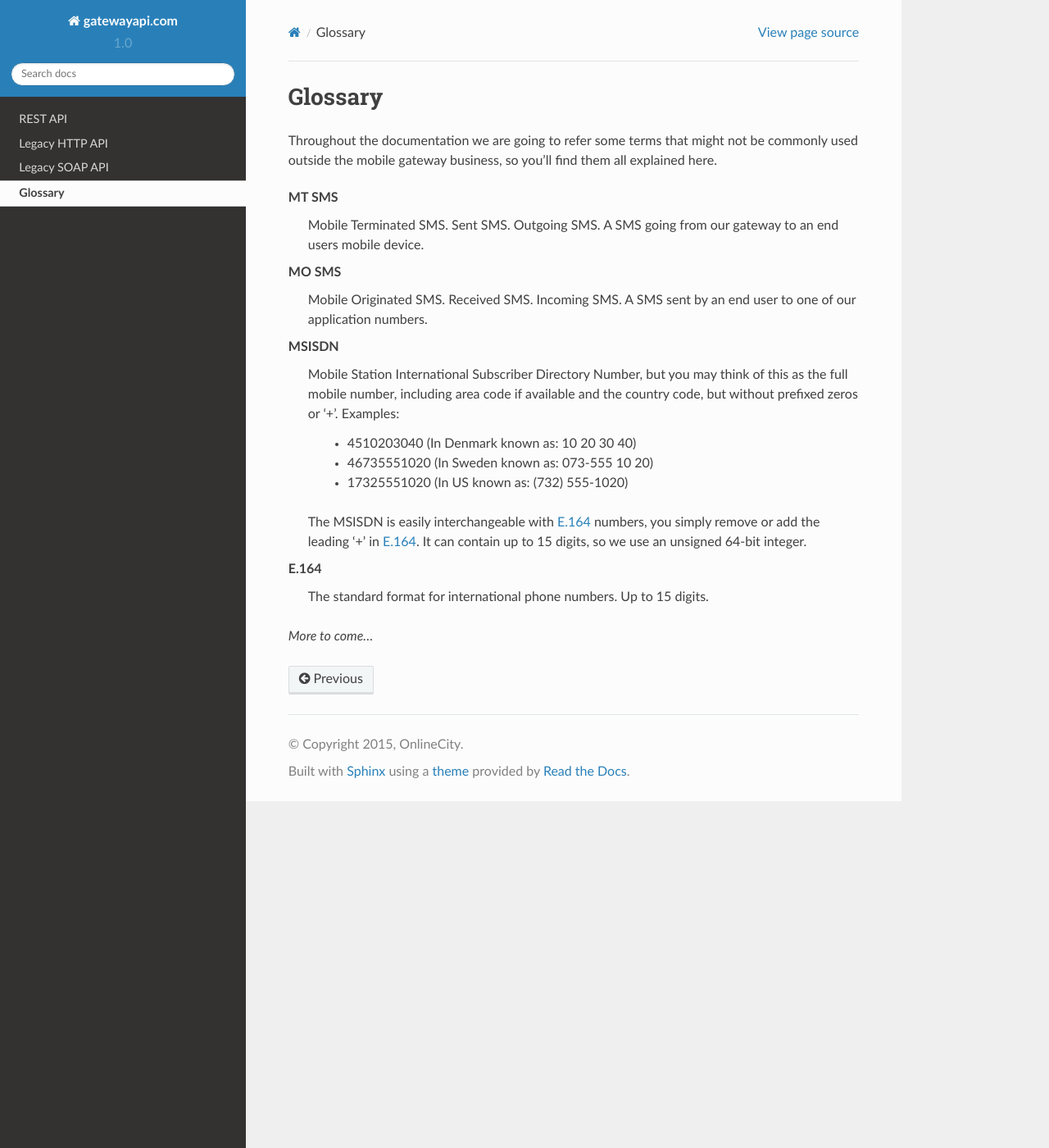
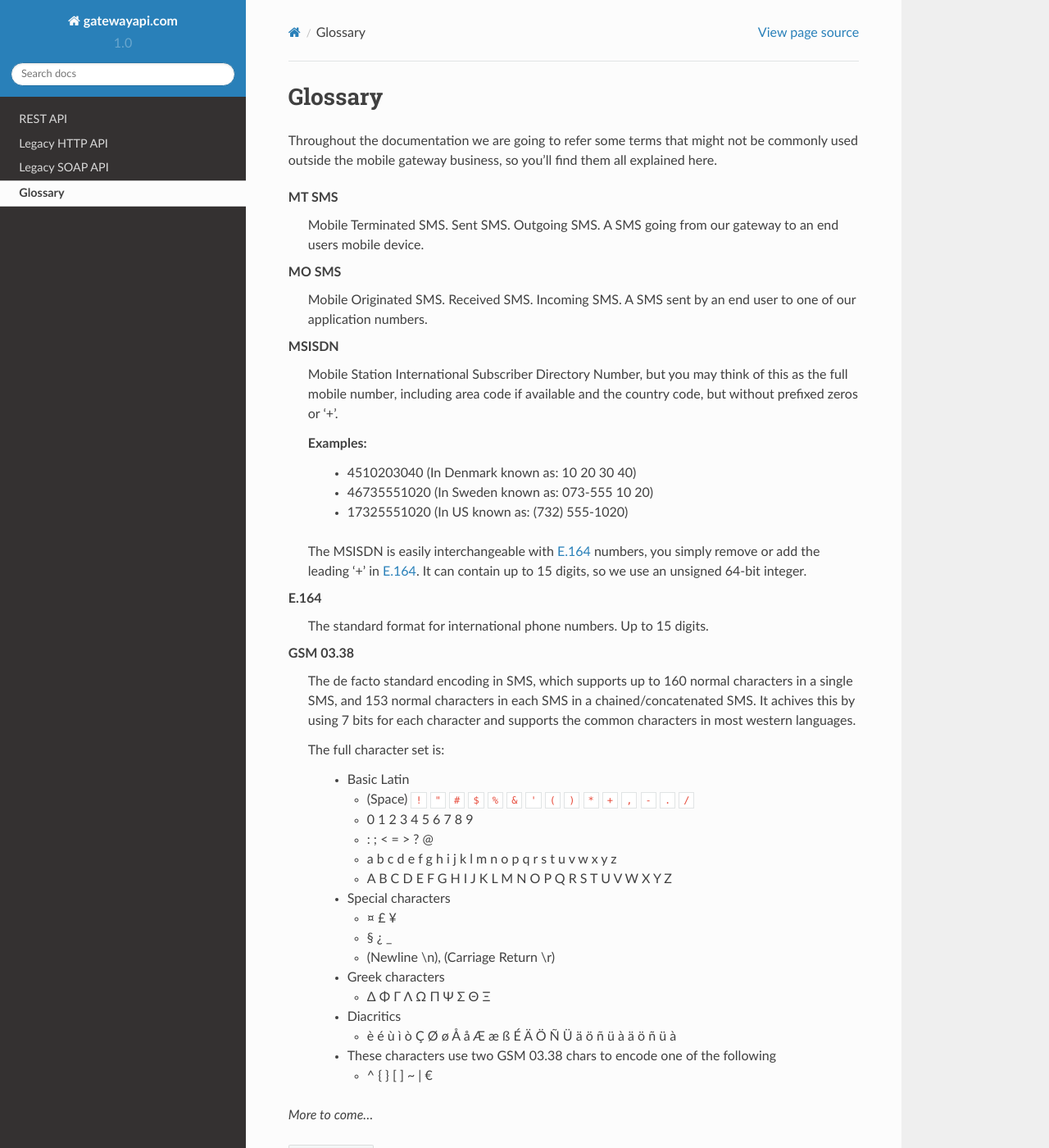
Before and after one commit to onlinecity/gatewayapi-docs, a Sphinx documentation site: the page built from docs/glossary.rst, in a window 1280 px wide and 1400 px high. Shown: the whole window at 82% size. Built offline with Sphinx 7.4.7 and the Read the Docs theme 2.0.0, drawn with Linux system fonts in a browser that asks for light colours.

```diff
--- a/docs/glossary.rst
+++ b/docs/glossary.rst
@@ -19,6 +19,7 @@ explained here.
       Mobile Station International Subscriber Directory Number, but you may
       think of this as the full mobile number, including area code if available
       and the country code, but without prefixed zeros or '+'.
+
       Examples:
        * 4510203040 (In Denmark known as: 10 20 30 40)
        * 46735551020 (In Sweden known as: 073-555 10 20)
@@ -30,5 +31,39 @@ explained here.
    E.164
       The standard format for international phone numbers. Up to 15 digits.
 
+   GSM 03.38
+      The de facto standard encoding in SMS, which supports up to 160 normal
+      characters in a single SMS, and 153 normal characters in each SMS in a
+      chained/concatenated SMS. It achives this by using 7 bits for each
+      character and supports the common characters in most western languages.
+
+      The full character set is:
+
+       * Basic Latin
+
+         * (Space) ``!`` ``"`` ``#`` ``$`` ``%`` ``&`` ``'`` ``(`` ``)`` ``*`` ``+`` ``,`` ``-`` ``.`` ``/``
+         * 0 1 2 3 4 5 6 7 8 9
+         * : ; < = > ? @
+         * a b c d e f g h i j k l m n o p q r s t u v w x y z
+         * A B C D E F G H I J K L M N O P Q R S T U V W X Y Z
+
+       * Special characters
+
+         * ¤ £ ¥
+         * § ¿ _
+         * (Newline \\n), (Carriage Return \\r)
+
+       * Greek characters
+
+         * Δ Φ Γ Λ Ω Π Ψ Σ Θ Ξ
+
+       * Diacritics
+
+         * è é ù ì ò Ç Ø ø Å å Æ æ ß É Ä Ö Ñ Ü ä ö ñ ü à ä ö ñ ü à
+
+       * These characters use two GSM 03.38 chars to encode one of the following
+
+         * ^ { } \ [ ] ~ | €
+
 
 *More to come...*
```
Also changed, not shown: docs/rest.rst (+19 -2 lines).
